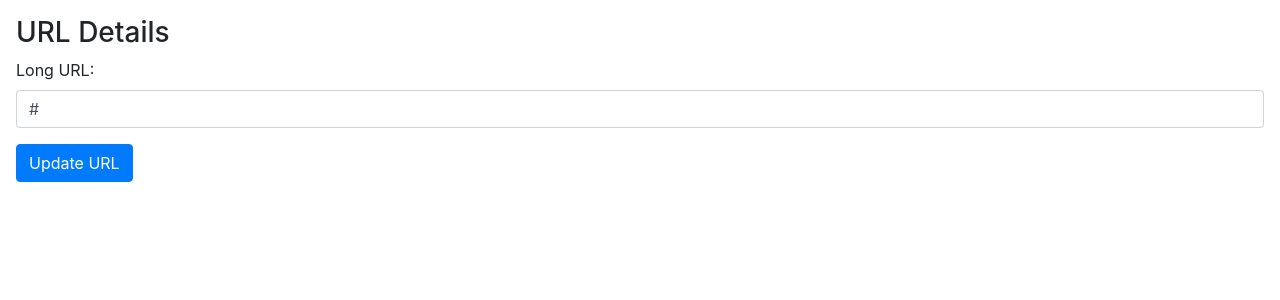
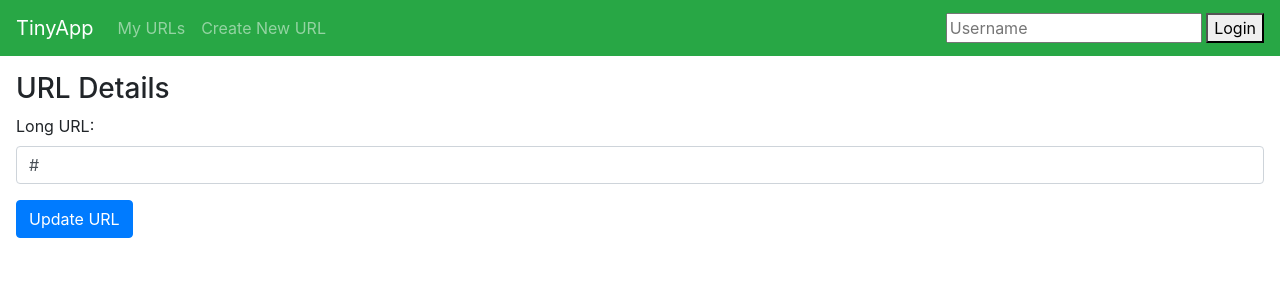
Before and after one commit to AnaBykova/tinyapp, a Node server app: template views/urls_show.ejs in a window 1280 px wide. Shown: the top 300 px of the page. Run offline with Node 20, Linux system fonts and the light colour scheme; the template is opened without the code that fills it: most values are stand-ins (such as "Sample title", 1, 10 or a date in 2020); some libraries are stand-ins or nearby versions.

Commit message:
add login

```diff
--- a/express_server.js
+++ b/express_server.js
@@ -118,3 +118,13 @@ app.post("/urls/:id", (req, res) => {
     res.status(404).send("URL not found");
   }
 });
+
+app.post("/login", (req, res) => {
+  const username = req.body.username; // Get the username from the request body
+
+  // Set the "username" cookie with the value from the form data
+  res.cookie("username", username);
+
+  // Redirect the browser back to the /urls page
+  res.redirect("/urls");
+});
--- a/views/partials/_header.ejs
+++ b/views/partials/_header.ejs
@@ -18,5 +18,16 @@
         <a class="nav-item nav-link" href="/urls/new">Create New URL</a>
       </div>
     </div>
+
+
+
+    <!-- The login form -->
+    <form action="/login" method="post">
+      <!-- Single text input for the username -->
+      <input type="text" name="username" placeholder="Username" required>
+
+      <!-- Submit button to submit the form -->
+      <button type="submit">Login</button>
+    </form>
   </nav>
 </header>
--- a/views/urls_show.ejs
+++ b/views/urls_show.ejs
@@ -6,7 +6,7 @@
   <title>URL - TinyApp Example</title>
 </head>
 <body>
-  <% include('partials/_header') %>
+  <%- include('partials/_header') %>
   <main style="margin: 1em;">
     <h3>URL Details</h3>
     <form method="POST" action="/urls/<%= id %>"> <!-- Update the form action -->
```
Also changed, not shown: views/urls_index.ejs (+5 -2 lines).
